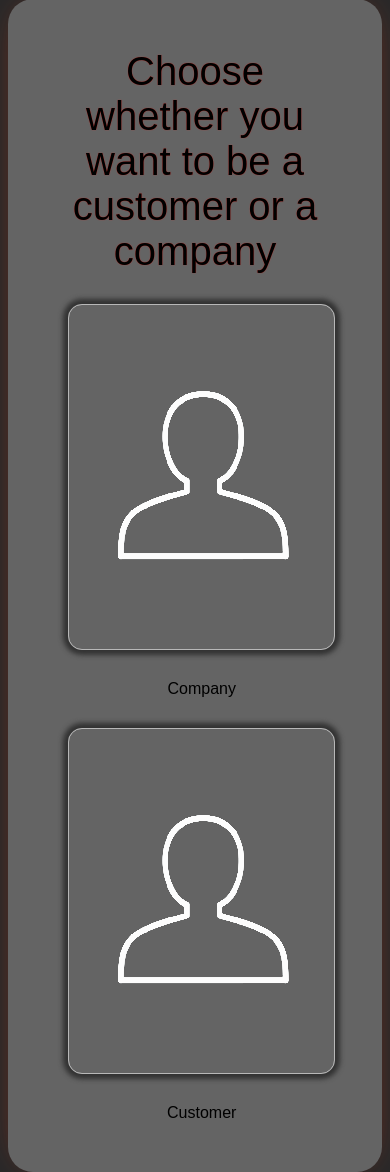
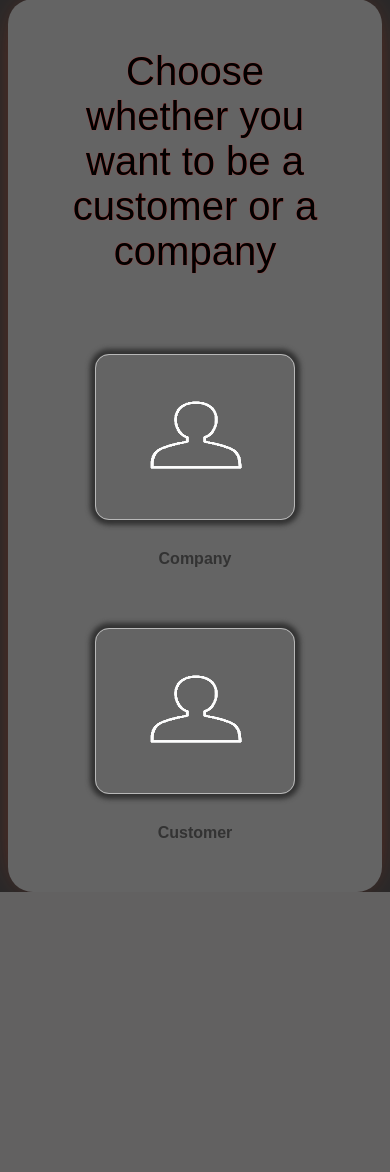
Before and after one commit to Malika7188/netfix, a Django app: page /login/ in a window 390 px wide; the page is wider, and only the part inside the window is pictured. Shown: the part 77-1249 px from the top of that part. After the commit the page ends 969 px from the top of that part, so only its background shows below. Run offline with Django 3.2, Linux system fonts and the light colour scheme.

Commit message:
added styling for the pages

```diff
--- a/static/css/style.css
+++ b/static/css/style.css
@@ -44,12 +44,93 @@ button:hover {
     padding: 20px 60px;
     box-shadow: 0px 0px 35px -20px #ec2f00;
     border-radius: 25px;
+    display: flex;
+    flex-direction: column;
+    gap: 10px;
 }
 
 .content p {
     text-align: center;
     margin: 30px 0px;
     white-space: pre-line;
+}
+
+.choice_text {
+    text-align: center;
+    font-size: 1.5em;
+    color: #333;
+    font-weight: bold;
+}
+
+/* Container with your original div structure */
+.choices-wrapper {
+    position:relative;
+    margin-top: 70px;
+    min-height: 200px;
+
+}
+
+.choice {
+    display: flex;
+    flex-direction: column;
+    align-items: center;
+    text-align: center;
+}
+
+.choice img {
+    width: 120px;
+    height: 120px;
+    border-radius: 15px;
+    transition: transform 0.3s ease;
+}
+
+.choice:hover img {
+    transform: scale(1.05);
+}
+
+.choice a {
+    text-decoration: none;
+}
+
+.label_images {
+    margin-top: 10px;
+    font-weight: bold;
+    color: #333;
+}
+
+/* Full screen - side by side layout */
+.choice:first-child {
+    margin-left: 50px;
+}
+
+.choice:last-child {
+    float: right;
+    margin-right: 50px;
+}
+
+/* Responsive behavior for smaller screens */
+@media (max-width: 768px) {
+    .choices-wrapper {
+        display: flex;
+        flex-direction: column;
+        align-items: center;
+        gap: 30px;
+        margin-top: 40px;
+    }
+
+    .choice:first-child {
+        margin-left: 0;
+    }
+
+    .choice:last-child {
+        float: none;
+        margin-right: 0;
+    }
+
+    .choice {
+        width: 100%;
+        max-width: 200px;
+    }
 }
 
 .like_button {
@@ -282,10 +363,6 @@ pre {
   display: block;
 }
 
-/* ============================================================================================== */
-
-/* =========================================== Forms ============================================ */
-
 form label {
   display: none;
 }
@@ -296,9 +373,6 @@ form {
   width: 65%;
 }
 
-/* form ul {
-  display: none;
-} */
 
 form input {
   padding: 10px 3px;
```
Lines whose indentation alone changed are shown as unchanged.
